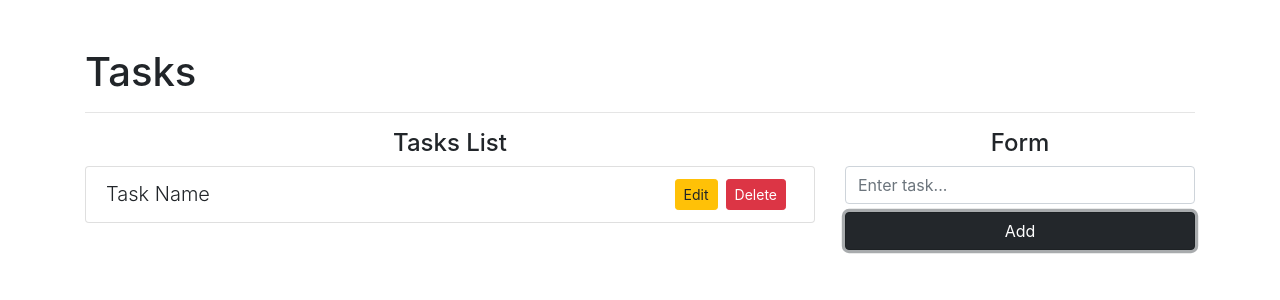
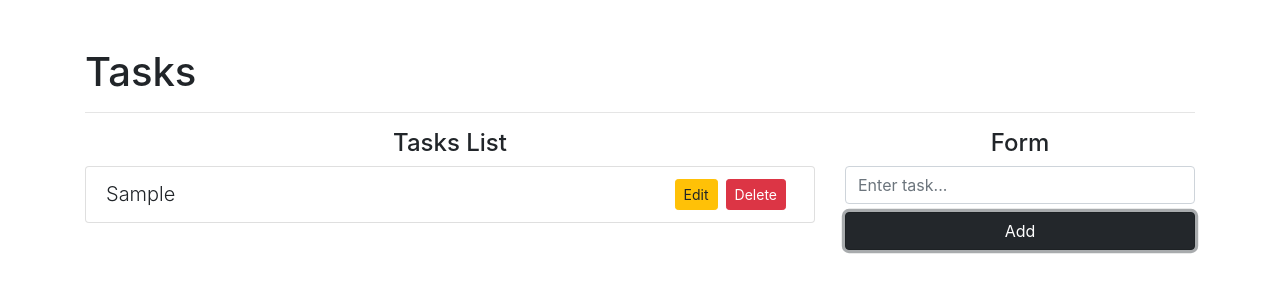
Before and after one commit to alexanderpauul/react-sample, a React (Create React App) app: page / in a window 1280 px wide. Both pictures are taken after typing "Sample" into the empty fields and a click on the button "Add". Shown: the top 300 px of the page. Built offline with nearby package versions, Linux system fonts and the light colour scheme.

Commit message:
Add Shortid library
Add Shortid library

```diff
--- a/package.json
+++ b/package.json
@@ -10,6 +10,7 @@
     "react": "^17.0.1",
     "react-dom": "^17.0.1",
     "react-scripts": "4.0.3",
+    "shortid": "^2.2.16",
     "web-vitals": "^1.0.1"
   },
   "scripts": {
--- a/src/App.js
+++ b/src/App.js
@@ -1,8 +1,11 @@
 import { isEmpty } from "lodash";
 import React, { useState } from "react";
+import shortid from "shortid";
 
 function App() {
   const [task, setTask] = useState("");
+  const [tasks, setTasks] = useState([]);
+
   const addTask = (e) => {
     e.preventDefault();
     if (isEmpty(task)) {
@@ -10,7 +13,12 @@ function App() {
       return;
     }
 
-    console.log("OK");
+    const newTask = {
+      id: shortid.generate(),
+      name: task,
+    };
+
+    setTasks([...tasks, newTask]);
     setTask("");
   };
 
@@ -24,8 +32,9 @@ function App() {
           <h4 className="text-center">Tasks List</h4>
 
           <ul className="list-group">
-            <li className="list-group-item">
-              <span className="lead">Task Name</span>
+            {tasks.map((task) => (
+              <li className="list-group-item" key={task.id}>
+                <span className="lead">{task.name}</span>
                 <button className="btn btn-danger btn-sm float-right mx-2">
                   Delete
                 </button>
@@ -33,6 +42,7 @@ function App() {
                   Edit
                 </button>
               </li>
+            ))}
           </ul>
         </div>
 
```
Also changed, not shown: 1 other file (tests, documents, lock files or other folders). Lines whose indentation alone changed are shown as unchanged.
